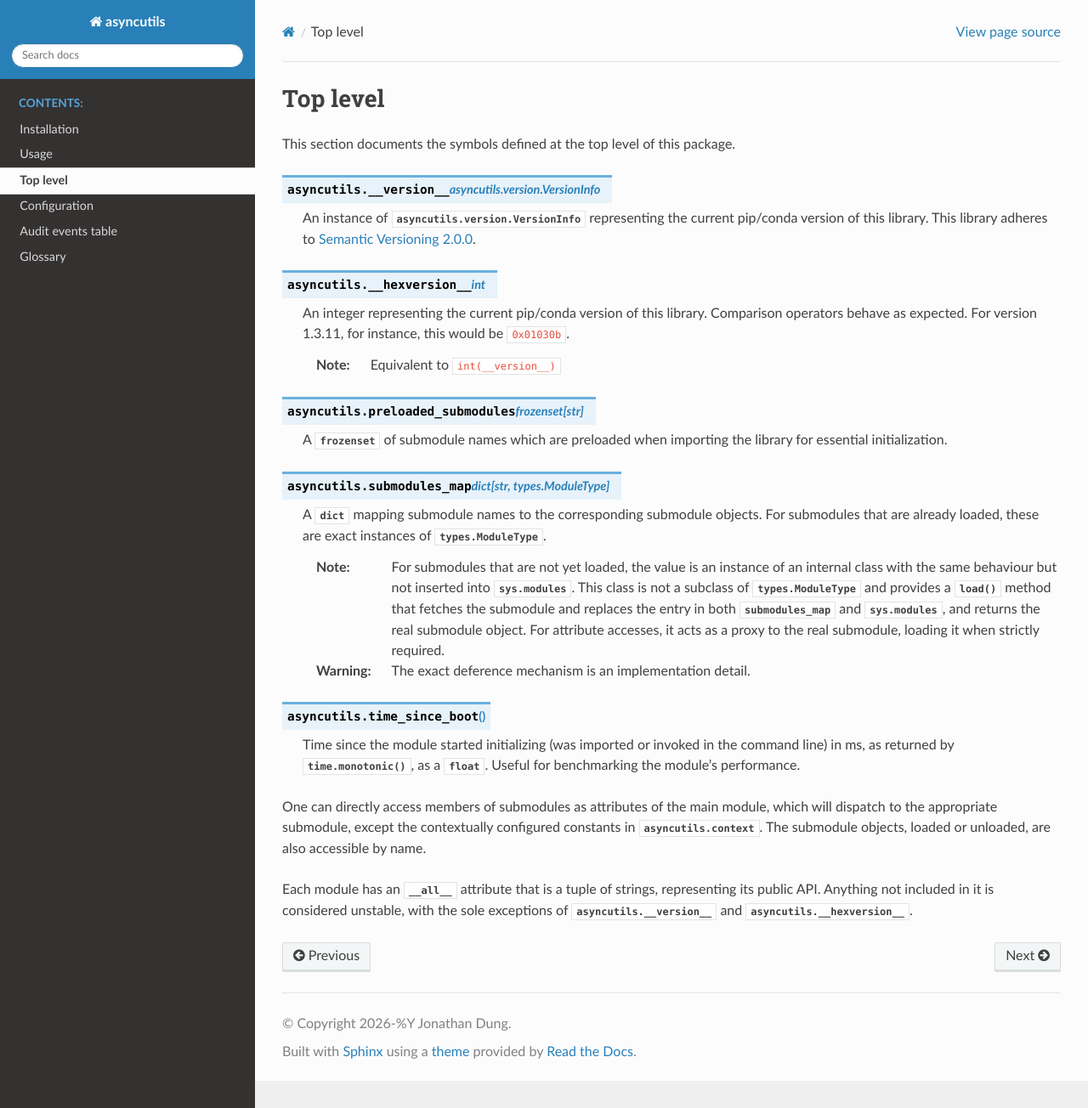
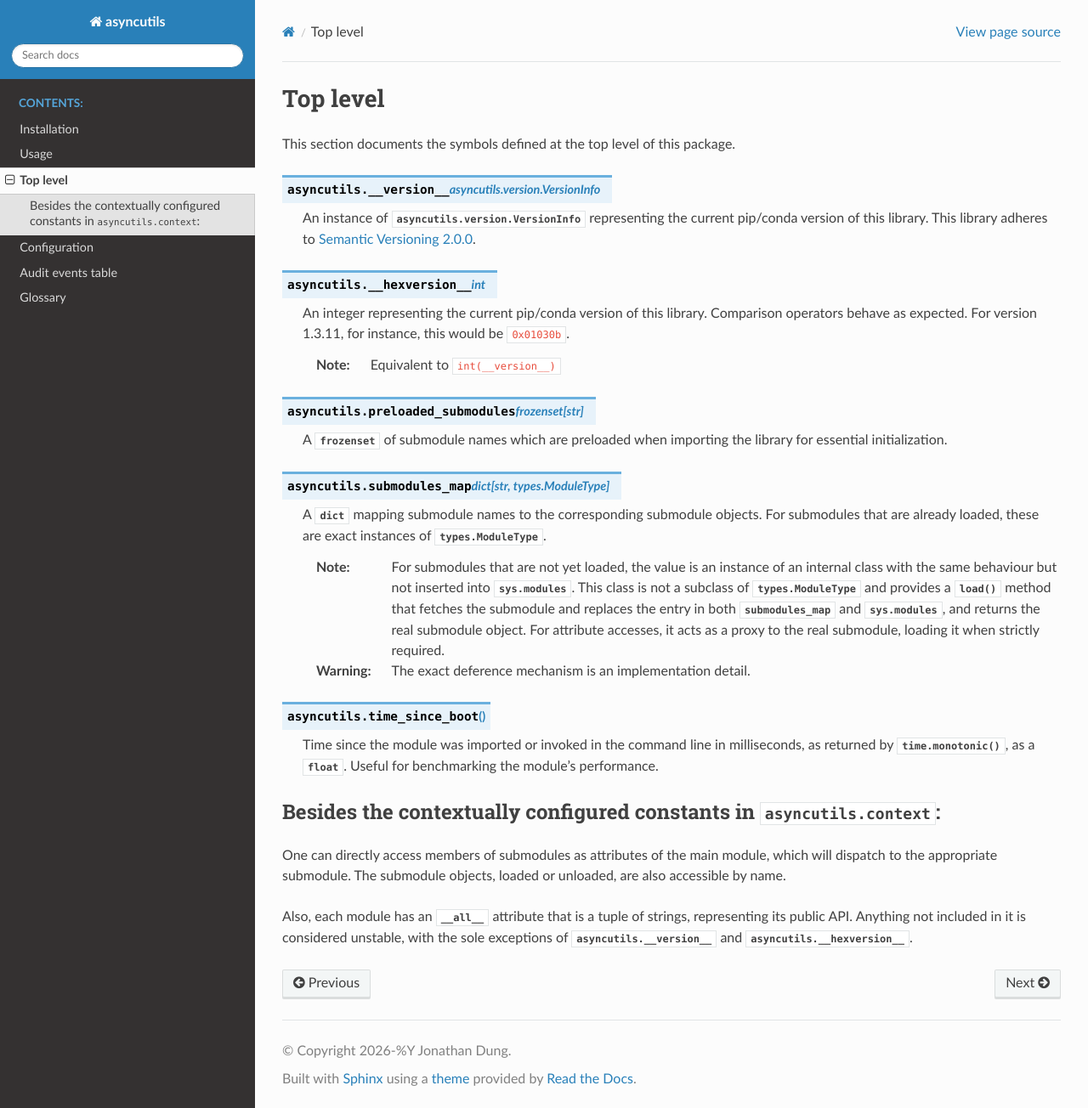
Before and after one commit to jonathandung/asyncutils, a Sphinx documentation site: the page built from docs/source/top-level.rst, in a window 1280 px wide and 1304 px high. Shown: the whole window at 85% size. Built offline with Sphinx 7.4.7 and the Read the Docs theme 3.1.0, drawn with Linux system fonts in a browser that asks for light colours; pages that are not in the unit, such as notebooks, are missing from menus.

Commit message:
reformat markdowns

```diff
--- a/docs/source/top-level.rst
+++ b/docs/source/top-level.rst
@@ -38,9 +38,9 @@ This section documents the symbols defined at the top level of this package.
 
   :note:
     For submodules that are not yet loaded, the value is an instance of an internal class with the same behaviour but not inserted into
-    :data:`sys.modules`. This class is not a subclass of :class:`types.ModuleType` and provides a :meth:`load` method that fetches the
-    submodule and replaces the entry in both :data:`submodules_map` and :data:`sys.modules`, and returns the real submodule object.
-    For attribute accesses, it acts as a proxy to the real submodule, loading it when strictly required.
+    :data:`sys.modules`. This class is not a subclass of :class:`types.ModuleType` and provides a :meth:`load` method that fetches the submodule and
+    replaces the entry in both :data:`submodules_map` and :data:`sys.modules`, and returns the real submodule object. For attribute accesses, it acts
+    as a proxy to the real submodule, loading it when strictly required.
 
   :warning: The exact deference mechanism is an implementation detail.
 
@@ -48,12 +48,14 @@ This section documents the symbols defined at the top level of this package.
   :no-index:
   :module: asyncutils
 
-  Time since the module started initializing (was imported or invoked in the command line) in ms, as returned by :func:`time.monotonic`,
-  as a :class:`float`.
+  Time since the module was imported or invoked in the command line in milliseconds, as returned by :func:`time.monotonic`, as a :class:`float`.
   Useful for benchmarking the module's performance.
 
-One can directly access members of submodules as attributes of the main module, which will dispatch to the appropriate submodule, except
-the contextually configured constants in :mod:`asyncutils.context`. The submodule objects, loaded or unloaded, are also accessible by name.
+Besides the contextually configured constants in :mod:`asyncutils.context`:
+---------------------------------------------------------------------------
 
-Each module has an :data:`__all__` attribute that is a tuple of strings, representing its public API. Anything not included in it is
-considered unstable, with the sole exceptions of :data:`asyncutils.__version__` and :data:`asyncutils.__hexversion__`.
+One can directly access members of submodules as attributes of the main module, which will dispatch to the appropriate submodule. The submodule
+objects, loaded or unloaded, are also accessible by name.
+
+Also, each module has an :data:`__all__` attribute that is a tuple of strings, representing its public API. Anything not included in it is considered
+unstable, with the sole exceptions of :data:`asyncutils.__version__` and :data:`asyncutils.__hexversion__`.
```
Also changed, not shown: CHANGELOG.md (+11 -7 lines), CODE_OF_CONDUCT.md (+25 -39 lines), CONTRIBUTING.md (+1 -1 lines), SECURITY.md (+8 -5 lines), SUPPORT.md (+2 -1 lines), docs/source/usage.rst (+7 -8 lines), 1 other file.
